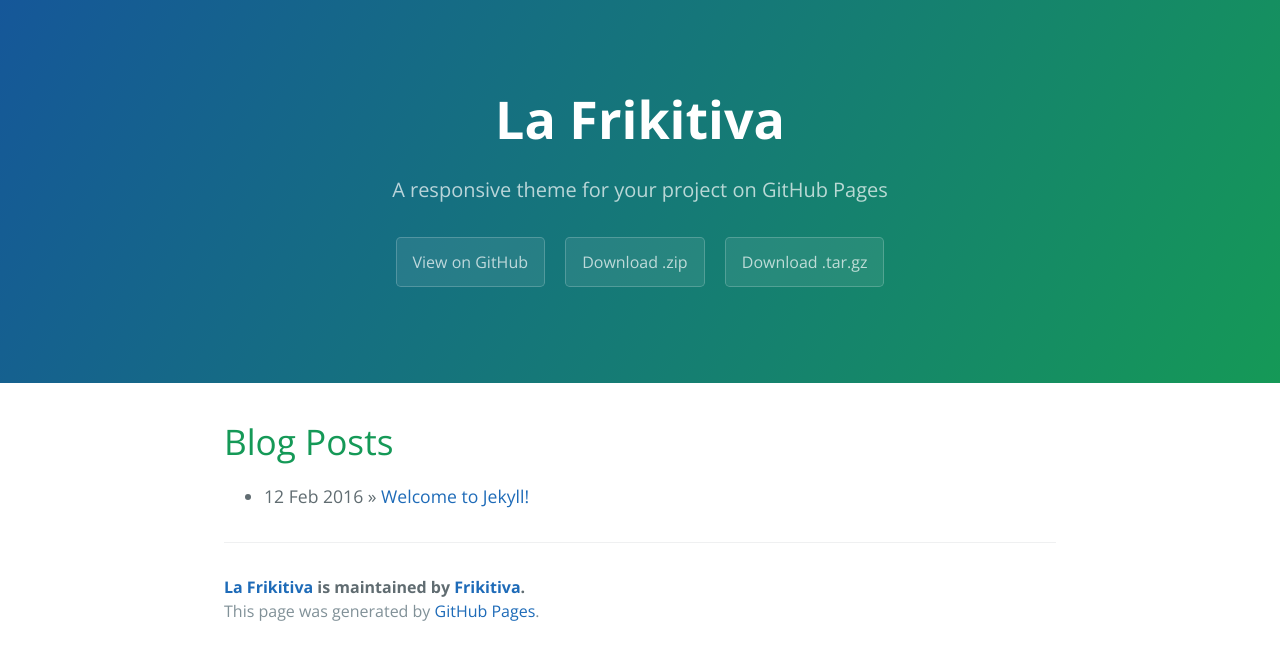
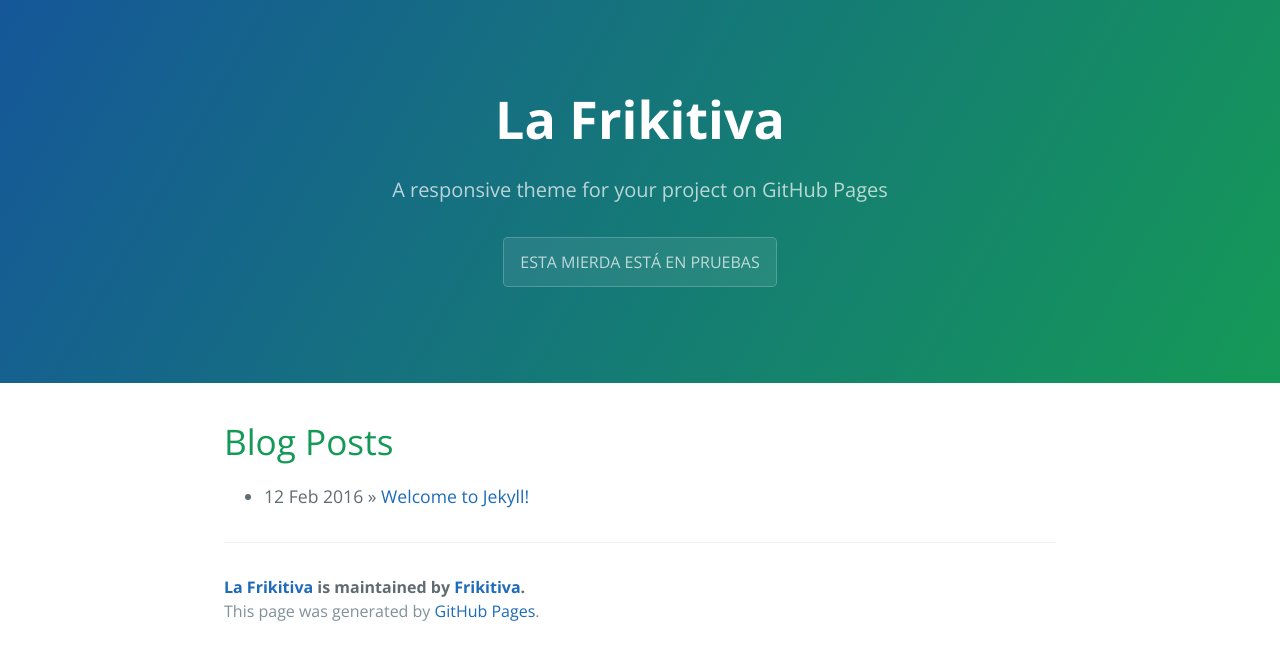
Before and after one commit to frikitiva/000frikitiva.github.io, a Jekyll site: the page built from index.html, in a window 1280 px wide. Shown: the top 660 px of the page. Built offline with Jekyll 4.4.1, drawn with Linux system fonts in a browser that asks for light colours; the list of posts is cut into pages by our own code.

Commit message:
Update page-header.html

```diff
--- a/_includes/page-header.html
+++ b/_includes/page-header.html
@@ -1,7 +1,5 @@
 <section class="page-header">
   <h1 class="project-name">{{ site.title }}</h1>
   <h2 class="project-tagline">{{ site.tagline }}</h2>
-  <a href="#" class="btn">View on GitHub</a>
-  <a href="#" class="btn">Download .zip</a>
-  <a href="#" class="btn">Download .tar.gz</a>
+  <a href="#" class="btn">ESTA MIERDA ESTÁ EN PRUEBAS</a>
 </section>
```
